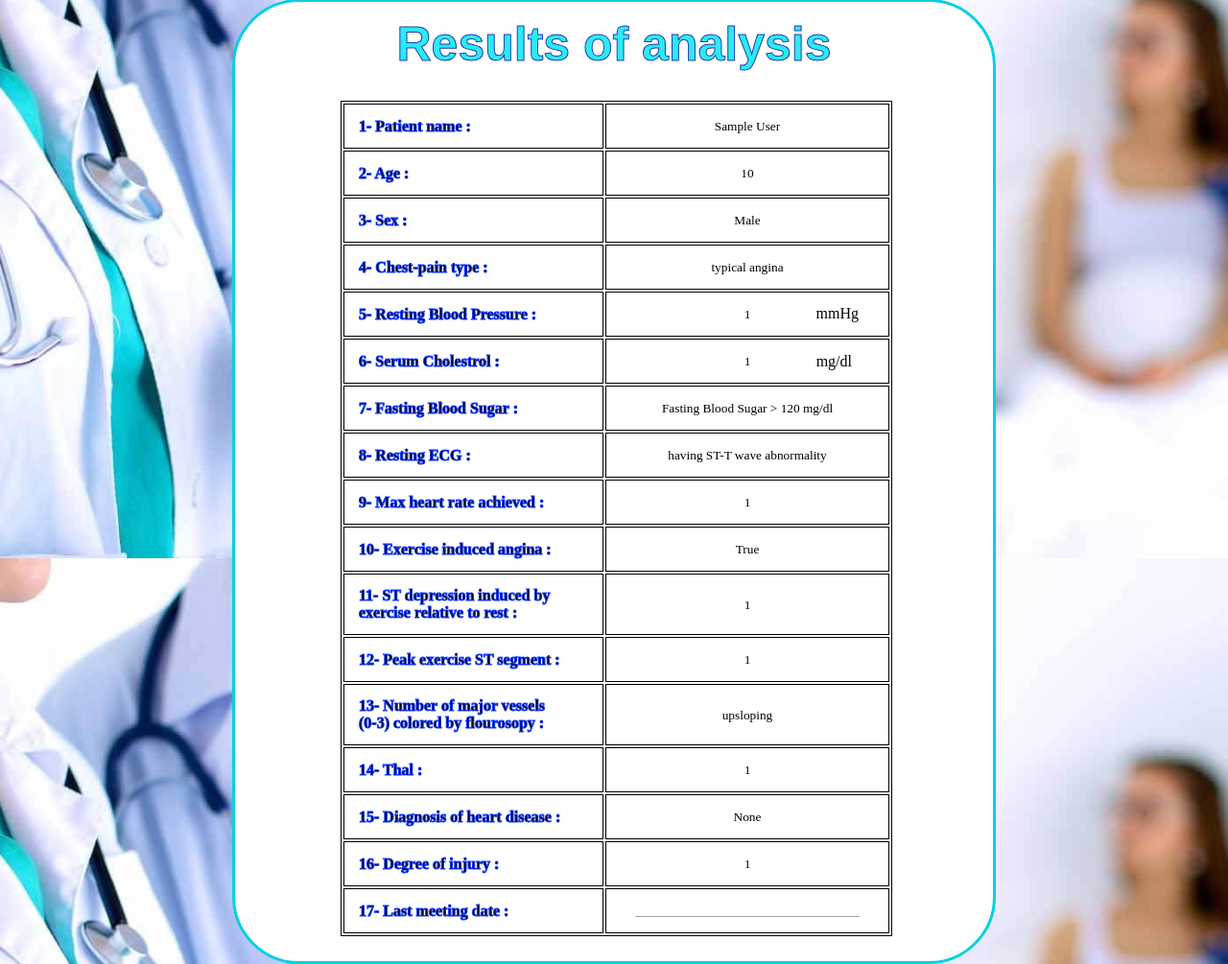
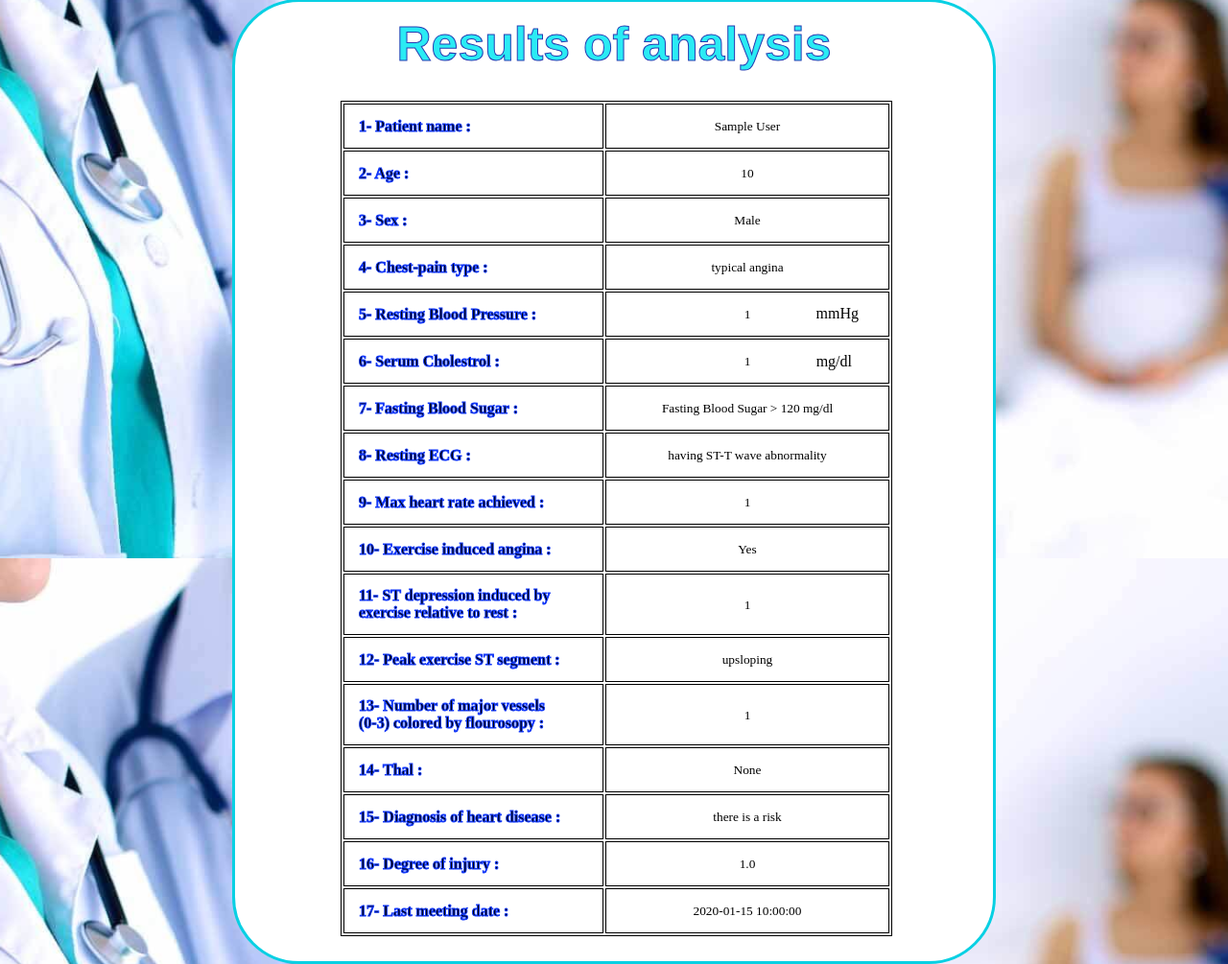
Before and after one commit to MoWafy001/Detection-of-Heart-Diseases, a Flask app: page /doctor/0 in a window 1280 px wide. Shown: the part 218-1223 px from the top of the page at 96% size. Run offline with Flask 2, Linux system fonts and the light colour scheme; the visitor is signed in with stand-in values (Sample User, id 1); tables that the repository leaves empty hold one stand-in row (values such as "Sample post"); lists and menus that the app fills with data are empty; parts of the project's set-up code (start-up, migrations or seed data) failed here and were passed over.

Commit message:
update doctor page

```diff
--- a/app.py
+++ b/app.py
@@ -4,7 +4,7 @@ from flask_mail import Mail, Message
 import os
 import datetime
 from flask import request, redirect, url_for, render_template, session, abort, jsonify, Response
-from models import Doctor, db, Patient, app
+from models import Doctor, db, Patient, app, Meeting
 from prediction import predict_disease, predict_percentage
 from flask_socketio import SocketIO, emit, join_room, leave_room
 
@@ -189,11 +189,13 @@ def doctor(index):
         return redirect("/signin")
 
     last = False
+    meeting = True
 
     waiting = list(set(waiting_list.values()))
 
     if len(waiting) == 0 or index+1 > len(waiting):
         nindex = index - len(waiting)
+        meeting = False
         try:
             patient = Patient.query.filter(
                 Patient.doctor_id == session['doctor_id'])
@@ -206,17 +208,20 @@ def doctor(index):
 
     else:
         last = index == len(waiting) + Patient.query.filter(
-            Patient.doctor_id == session['doctor_id']).count() -1
+            Patient.doctor_id == session['doctor_id']).count() - 1
         patient = Patient.query.get(waiting[index])
         print(patient)
 
     if patient is not None:
+        last_meeting = Meeting.query.filter(Meeting.patient == patient,
+                                            Meeting.doctor_id == session['doctor_id']).first()
         return render_template('doctorPage.html', patient_first_name=patient.first_name, patient_last_name=patient.last_name,
                                patient_age=patient.age, patient_cp=Patient.reverse_map_cp(patient.cp), patient_trestbps=patient.trestbps,
                                patient_chol=patient.chol, patient_fbs="Fasting Blood Sugar > 120 mg/dl" if patient.fbs else "Fasting Blood Sugar <= 120 mg/dl", patient_restecg=Patient.reverse_map_restecg(patient.restecg),
-                               patient_thalach=patient.thalach, patient_exang=patient.exang, patient_oldpeak=patient.oldpeak,
+                               patient_thalach=patient.thalach, patient_exang="Yes" if patient.exang else "No", patient_oldpeak=patient.oldpeak,
                                patient_slope=Patient.reverse_map_slope(patient.slope), patient_ca=patient.ca, patient_thal=Patient.reverse_map_thal(patient.thal),
-                               patient_sex="Male" if patient.gender else "Female", patient_id=patient.id, index=index, last=last)
+                               patient_sex="Male" if patient.gender else "Female", patient_id=patient.id, index=index, last=last,
+                               patient_status="there is a risk" if patient.status else "probably ok", patient_degree=patient.degree, last_meeting_date=last_meeting.date if last_meeting else None, is_meeting=meeting)
     else:
         return "No Cases"
 
@@ -307,6 +312,11 @@ def video(patient_id):
 
     if 'doctor_id' in session.keys():
         Patient.query.get(patient_id).doctor_id = session['doctor_id']
+        db.session.add(Meeting(
+            date=datetime.datetime.now(),
+            patient_id=patient_id,
+            doctor_id=session['doctor_id']
+        ))
         db.session.commit()
 
     if 'patient_id' in session.keys():
--- a/templates/doctorPage.html
+++ b/templates/doctorPage.html
@@ -17,7 +17,7 @@
     <a href="#" id="D"><img class="home" src="/static/img/edit.png">
         <div id="E">Edit</div>
     </a>
-    <a href="/video/{{patient_id}}" id="I"><img class="home" src="/static/img/video.png">
+    <a href="/video/{{patient_id}}" {% if is_meeting %}style="background:#ff0"{% endif %} id="I"><img class="home" src="/static/img/video.png">
         <div id="V">Video Conversation</div>
     </a>
     <a href="#" id="P">
@@ -102,37 +102,37 @@
                 <tr>
                     <th class="s">12- Peak exercise ST segment :</th>
                     <th>
-                        <input value="{{patient_thalach}}" type="text" class="l" placeholder="___________________________________">
+                        <input value="{{patient_slope}}" type="text" class="l" placeholder="___________________________________">
                     </th>
                 </tr>
                 <tr>
                     <th class="s">13- Number of major vessels (0-3) colored by flourosopy : </th>
                     <th>
-                        <input value="{{patient_slope}}" type="text" class="l" placeholder="___________________________________">
+                        <input value="{{patient_ca}}" type="text" class="l" placeholder="___________________________________">
                     </th>
                 </tr>
                 <tr>
                     <th class="s">14- Thal :</th>
                     <th>
-                        <input value="{{patient_ca}}" type="text" placeholder="___________________________________">
+                        <input value="{{patient_thal}}" type="text" placeholder="___________________________________">
                     </th>
                 </tr>
                 <tr>
                     <th class="s">15- Diagnosis of heart disease :</th>
                     <th>
-                        <input value="{{patient_thal}}" type="text" class="1" placeholder="___________________________________">
+                        <input value="{{patient_status}}" type="text" class="1" placeholder="___________________________________">
                     </th>
                 </tr>
                 <tr>
                     <th class="s">16- Degree of injury :</th>
                     <th>
-                        <input value="{{patient_thalach}}" type="text" class="1" placeholder="___________________________________">
+                        <input value="{{patient_degree}}" type="text" class="1" placeholder="___________________________________">
                     </th>
                 </tr>
                 <tr>
                     <th class="s">17- Last meeting date :</th>
                     <th>
-                        <input value="" type="text" placeholder="___________________________________">
+                        <input value="{{last_meeting_date}}" type="text" placeholder="___________________________________">
                     </th>
                 </tr>
             </tbody>
```
